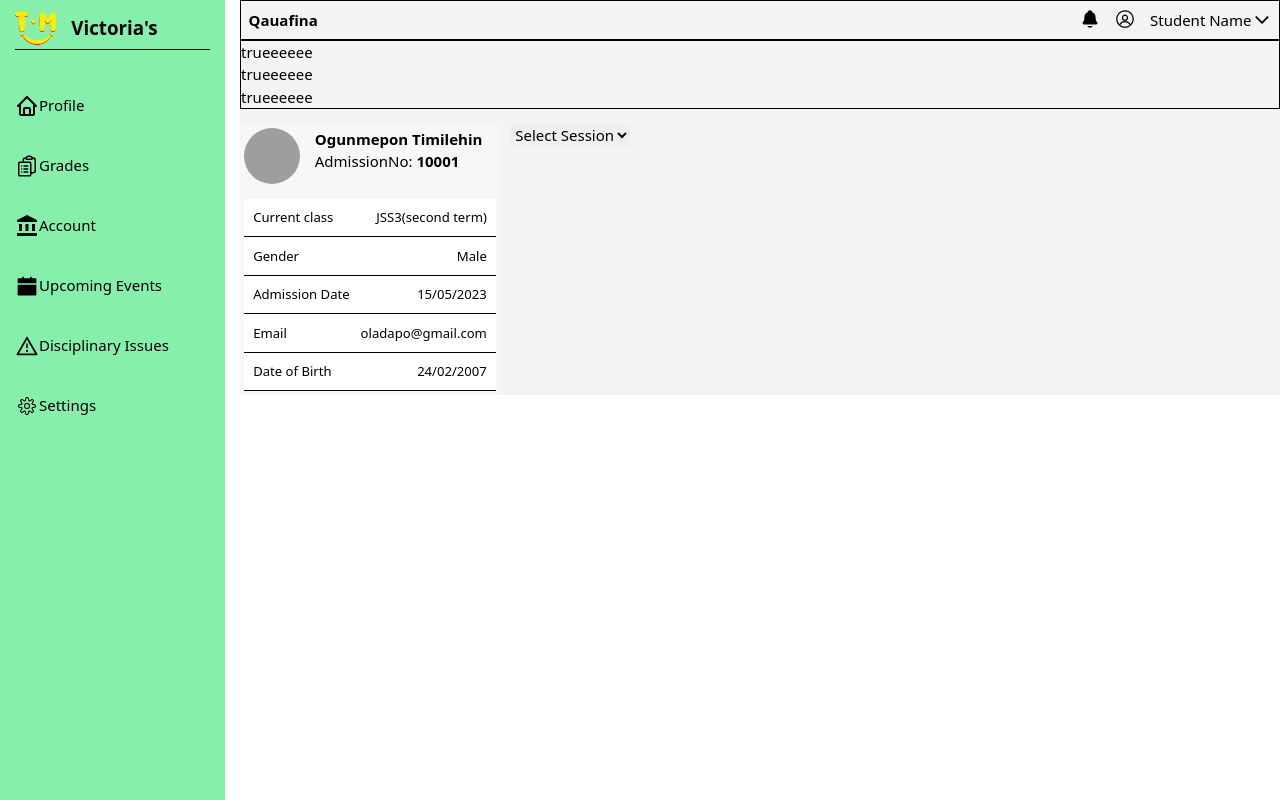
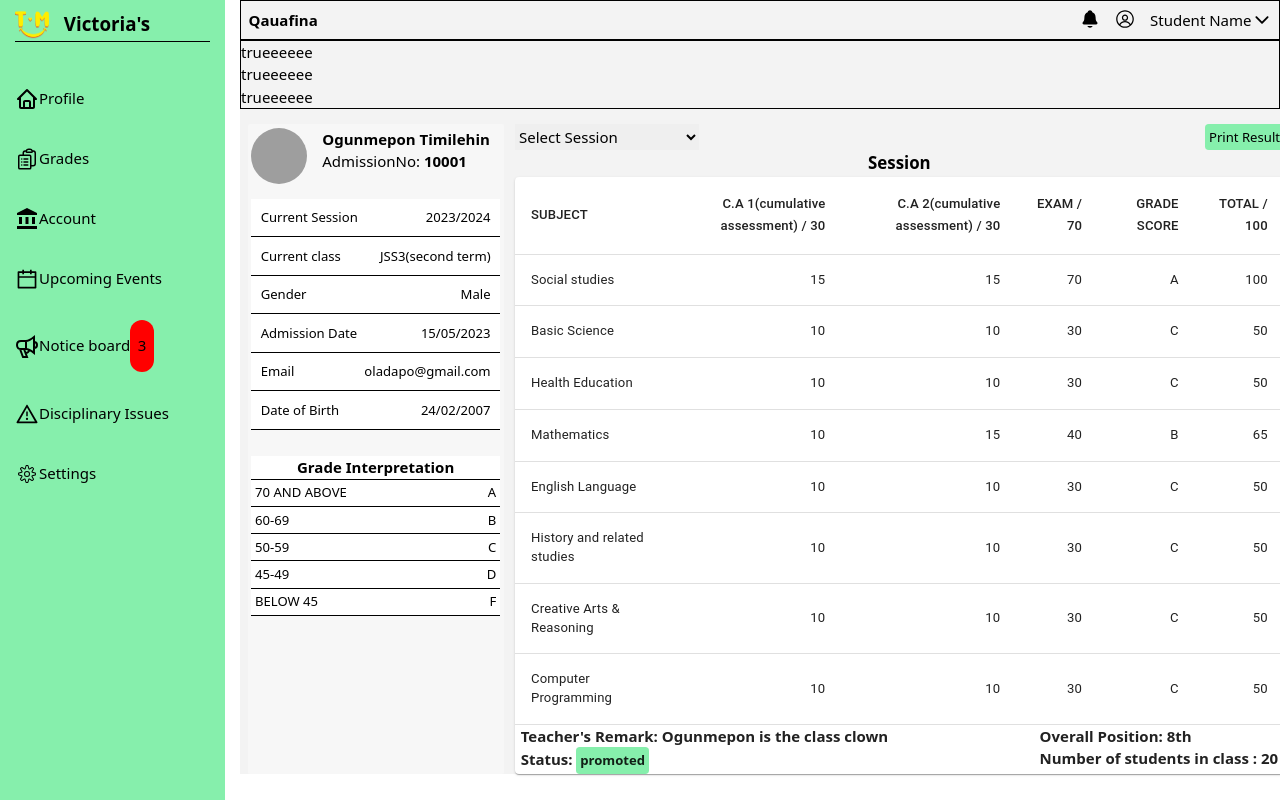
Before and after one commit to timhilehin1/my-school, a React (Vite) app: page /studentDashboard/grades in a window 1280 px wide. Built offline with nearby package versions, Linux system fonts and the light colour scheme; grey boxes are pictures that could not be loaded.

Commit message:
grades, account

```diff
--- a/src/App.jsx
+++ b/src/App.jsx
@@ -20,6 +20,8 @@ import Sidebar from './Components/Sidebar'
 import Profile from './Components/Profile'
 import Grades from './Components/Grades'
 import { BrowserRouter as Router, Routes, Route } from 'react-router-dom';
+import Notice from './Components/Notice';
+import Account from './Components/Account';
 
 
 
@@ -81,6 +83,8 @@ function App() {
                               <Routes>
                               <Route path="profile" element={<Profile />} />
                               <Route path="grades" element={<Grades />} />
+                              <Route path="notice" element={<Notice />} />
+                              <Route path="account" element={<Account />} />
                               </Routes>
                        </div>
 
--- /dev/null
+++ b/src/Components/Account.jsx
@@ -0,0 +1,11 @@
+import React from "react";
+
+function Account() {
+    return (
+        <div>
+            <p>How should you look like eh</p>
+        </div>
+    )
+}
+
+export default Account
--- a/src/Components/Grades.jsx
+++ b/src/Components/Grades.jsx
@@ -1,10 +1,50 @@
-import React from "react";
+import React, { useState } from "react";
 import { Avatar } from '@mui/material';
+import { TableBody, TableCell, TableHead, TableRow, styled,  Table, tableCellClasses, TableContainer, Paper, CssBaseline } from '@mui/material'
 
 
-function Grades(){
+
+function Grades() {
+
+    const [session, setSession] = useState({
+        session : ''
+    })
+
+
+    function handleChange(event) {
+        // will be used to filter grades based on session selected, each sesion will show grades for the three terms
+        const { name, value } = event.target
+        setSession((prevdata) => {
+            return {
+                ...prevdata,
+                [name] : value
+            }
+        })
+    }
+
+
+     function createData(SUBJECT, CA1, CA2, EXAM, GRADESCORE, TOTAL) {
+      return { SUBJECT, CA1, CA2, EXAM, GRADESCORE, TOTAL};
+    }
+
+
+const rows = [
+    createData('Social studies ', 15, 15, 70, 'A', 100),
+    createData('Basic Science', 10, 10, 30, 'C', 50),
+    createData('Health Education', 10, 10, 30, 'C', 50),
+    createData('Mathematics', 10, 15, 40, 'B', 65 ),
+    createData('English Language', 10, 10, 30, 'C', 50),
+    createData('History and related studies', 10, 10, 30, 'C', 50),
+    createData('Creative Arts & Reasoning', 10, 10, 30, 'C', 50),
+    createData('Computer Programming', 10, 10, 30, 'C', 50),
+    // createData('Basic Science', 10, 10, 30, 50),
+    // createData('Basic Science', 10, 10, 30, 50),
+
+];
+
+
     return (
-        <div className="grid mt-2 grid-cols-1 mt-4  lg:grid-cols-[25%_75%]  gap-3 ">
+        <div className="grid mt-2 grid-cols-1 mt-4  lg:grid-cols-[25%_75%]  gap-3 px-2 ">
 
             <section className="profile flex flex-col p-1 gap-4 rounded-sm bg-[#f7f7f7]">
                 <header className="flex gap-4">
@@ -23,6 +63,13 @@ function Grades(){
                 </header>
 
                 <main className="main-details bg-[#ffffff]">
+
+                      <div className="flex justify-between p-2.5 rounded text-sm">
+                        <p className="">Current Session</p>
+                        <p>2023/2024</p>
+                    </div>
+
+                       <hr />
 
                     <div className="flex justify-between p-2.5 rounded text-sm">
                         <p className="">Current class</p>
@@ -60,19 +107,122 @@ function Grades(){
                      <hr />
 
                 </main>
+
+                <section className=" bg-[#ffffff] mt-3">
+                    <p className="font-semibold text-center">Grade Interpretation</p>
+
+                    <hr/>
+                    <div className="flex justify-between p-1 rounded text-sm">
+                        <p className="">70 AND ABOVE</p>
+                        <p>A</p>
+                    </div>
+                    <hr />
+
+                    <div className="flex justify-between p-1 rounded text-sm">
+                        <p className="">60-69</p>
+                        <p>B</p>
+                    </div>
+                    <hr />
+
+                    <div className="flex justify-between p-1 rounded text-sm">
+                        <p className="">50-59</p>
+                        <p>C</p>
+                    </div>
+                    <hr />
+
+                    <div className="flex justify-between p-1 rounded text-sm">
+                        <p className="">45-49</p>
+                        <p>D</p>
+                    </div>
+                    <hr />
+
+                    <div className="flex justify-between p-1 rounded text-sm">
+                        <p className="">BELOW 45</p>
+                        <p>F</p>
+                    </div>
+                     <hr />
+
+
+                </section>
             </section>
 
             {/* everything displayed here will be based on the student's history with the schoool */}
             <section className="grades">
-                <select>
-            <option  value="" disabled selected>Select Session</option>
-            <option value="m">2017/2018</option>
-            <option value="f">2018/2019</option>
-            <option value="f">2019/2020</option>
-            <option value="f">2020/2021</option>
-            <option value="f">2021/2022</option>
-            <option value="f">2022/2023</option>
-             </select>
+                <div className="flex justify-between">
+
+                <select
+                    onChange={handleChange}
+                    name = "session"
+                >
+            <option className="font-bold"  value="" disabled selected>Select Session</option>
+            <option value="2017/2018">2017/2018(classname?)</option>
+            <option value="2018/2019">2018/2019</option>
+            <option value="2019/2020">2019/2020</option>
+            <option value="2020/2021">2020/2021</option>
+            <option value="2021/2022">2021/2022</option>
+            <option value="2022/2023">2022/2023</option>
+                </select>
+                    <button className="text-sm bg-[#86efac] rounded p-1">Print Result</button>
+
+                    </div>
+
+
+                {/* //number of results will be dependent on admission date and number of terms used ofc */}
+                <div className="table-section">
+                    <h3 className="font-bold text-center text-lg">{session.session} Session</h3>
+
+
+                     <TableContainer component={Paper}>
+      <Table sx={{ minWidth: 200 }} aria-label="caption table">
+
+        <TableHead>
+          <TableRow>
+            <TableCell className='font-bold'>SUBJECT</TableCell>
+            <TableCell align="right">C.A 1(cumulative assessment) / 30</TableCell>
+            <TableCell align="right">C.A 2(cumulative assessment) / 30</TableCell>
+            <TableCell align="right">EXAM / 70</TableCell>
+            <TableCell align="right">GRADE SCORE</TableCell>
+            <TableCell align="right">TOTAL / 100</TableCell>
+          </TableRow>
+        </TableHead>
+        <TableBody>
+          {rows.map((row) => (
+            <TableRow key={row.SUBJECT}>
+              <TableCell component="th" scope="row">
+                {row.SUBJECT}
+              </TableCell>
+              <TableCell align="right">{row.CA1}</TableCell>
+              <TableCell align="right">{row.CA2}</TableCell>
+               <TableCell align="right">{row.EXAM}</TableCell>
+                <TableCell align="right">{row.GRADESCORE}</TableCell>
+              <TableCell align="right">{row.TOTAL}</TableCell>
+            </TableRow>
+          ))}
+        </TableBody>
+           </Table>
+                        <div className="block md:flex justify-between font-semibold px-1.5">
+                            <div className="">
+                            <p>Teacher's Remark: Ogunmepon is the class clown </p>
+                            <p>Status: <button className="text-sm bg-[#86efac]  rounded p-1">promoted</button> </p>
+                            </div>
+
+
+                            <div>
+                            <p>Overall Position: 8th</p>
+                            <p>Number of students in class : 20</p>
+                                </div>
+                        </div>
+                    </TableContainer>
+
+
+
+
+
+
+
+                </div>
+
+
             </section>
         </div>
 
--- /dev/null
+++ b/src/Components/Notice.jsx
@@ -0,0 +1,92 @@
+import React from "react";
+import { GrAnnounce } from "react-icons/gr";
+import { AiOutlineMail, AiOutlineClockCircle } from "react-icons/ai";
+
+
+
+function Notice() {
+
+    return (
+        <div className="bg-[] px-4">
+            <header className="mt-4 text-lg font-semibold flex gap-2 py-1.5">
+                <p>General Annoucements</p>
+                <p><GrAnnounce size={26}/></p>
+            </header>
+
+            <hr/>
+
+            <main>
+                <section className="flex gap-2 py-4">
+                    <p><AiOutlineMail size={24} /></p>
+
+                    <div>
+                    <p className="text-base"> Fees Reminder!!!</p>
+                    <p className="text-sm">Dear Parents,</p>
+                    <p className="text-sm"> Please clear your ward's outstanding fees, The lord is watching you</p>
+                    </div>
+                </section>
+                <hr />
+
+                 <section className="flex gap-2 py-4">
+                    <p><AiOutlineMail size={24} /></p>
+
+                    <div>
+                    <p className="text-base"> Fees Reminder!!!</p>
+                    <p className="text-sm">Dear Parents,</p>
+                    <p className="text-sm"> Please clear your ward's outstanding fees, The lord is watching you</p>
+                    </div>
+                </section>
+                <hr />
+
+
+                 <section className="flex gap-2 py-4">
+                    <p><AiOutlineMail size={24} /></p>
+
+                    <div>
+                    <p className="text-base"> Fees Reminder!!!</p>
+                    <p className="text-sm">Dear Parents,</p>
+                    <p className="text-sm"> Please clear your ward's outstanding fees, The lord is watching you</p>
+                    </div>
+                </section>
+                <hr />
+
+                 <section className="flex gap-2 py-4">
+                    <p><AiOutlineMail size={24} /></p>
+
+                    <div>
+                    <p className="text-base"> Fees Reminder!!!</p>
+                    <p className="text-sm">Dear Parents,</p>
+                    <p className="text-sm"> Please clear your ward's outstanding fees, The lord is watching you</p>
+                    </div>
+                </section>
+                <hr />
+
+                 <section className="flex gap-2 py-4">
+                    <p><AiOutlineMail size={24} /></p>
+
+                    <div>
+                    <p className="text-base"> Fees Reminder!!!</p>
+                    <p className="text-sm">Dear Parents,</p>
+                    <p className="text-sm"> Please clear your ward's outstanding fees, The lord is watching you</p>
+                    </div>
+                </section>
+                <hr />
+
+                 <section className="flex gap-2 py-4">
+                    <p><AiOutlineMail size={24} /></p>
+
+                    <div>
+                    <p className="text-base"> Fees Reminder!!!</p>
+                    <p className="text-sm">Dear Parents,</p>
+                    <p className="text-sm"> Please clear your ward's outstanding fees, The lord is watching you</p>
+                    </div>
+                </section>
+                <hr/>
+            </main>
+
+        </div>
+    )
+
+}
+
+export default Notice
--- a/src/Components/Profile.jsx
+++ b/src/Components/Profile.jsx
@@ -124,7 +124,7 @@ const columns = [
                         <hr />
                         </Link>
 
-                        <Link to=""> <div className="flex gap-2 text-sm p-1">
+                        <Link to="/studentDashboard/notice"> <div className="flex gap-2 text-sm p-1">
                         <AiOutlineMail style={{ color: "red" }} size={20} />
                         <p className="flex"> <p>Please try me</p>( <div className="flex items-center"><AiOutlineClockCircle style={{ color: "" }} size={15}/> <p>11/05/2023</p></div>)</p>
                     </div>
--- a/src/Components/Sidebar.jsx
+++ b/src/Components/Sidebar.jsx
@@ -5,9 +5,10 @@ import { AiOutlineMenu } from "react-icons/ai";
 import { BiHome } from "react-icons/bi";
 import { HiOutlineClipboardDocumentList } from "react-icons/hi2";
 import { MdAccountBalance } from "react-icons/md";
-import { AiFillCalendar, AiOutlineWarning} from "react-icons/ai";
+import { AiOutlineCalendar, AiOutlineWarning} from "react-icons/ai";
 import { CiSettings } from "react-icons/ci";
-
+import { GrAnnounce } from "react-icons/gr";
+import Chip from '@mui/material/Chip';
 
 function Sidebar() {
 
@@ -22,7 +23,7 @@ const [SideMenu, setSidemenu] = useState(false)
 
         <div className= {`absolute md:fixed ${SideMenu ? "translate-x-0 md:translate-x-0" : "-translate-x-full md:translate-x-0"} bg-[#86efac] w-60 h-screen px-4 py-2 sidebar transition-transform duration-300 ease-in-out z-30`}>
             <div className="flex gap-4 items-center">
-                <img className='h-11' src={logo} />
+                <img className='h-9' src={logo} />
                 <p className="text-xl font-bold">Victoria's</p>
                 </div>
                 <hr className="bg-[red]"/>
@@ -51,8 +52,18 @@ const [SideMenu, setSidemenu] = useState(false)
 
                     <Link to="calendar">
                             <div className="flex items-center">
-                    <AiFillCalendar size={24} />
+                    <AiOutlineCalendar size={24} />
                             <p>Upcoming Events</p>
+                            </div>
+                    </Link>
+
+                    <Link to="notice">
+                            <div className="flex items-center">
+                    <GrAnnounce size={24} />
+                            <p>Notice board</p>
+
+                            <div className="self-start bg-[red] rounded-2xl p-2"> 3 </div>
+
                             </div>
                     </Link>
 
```
